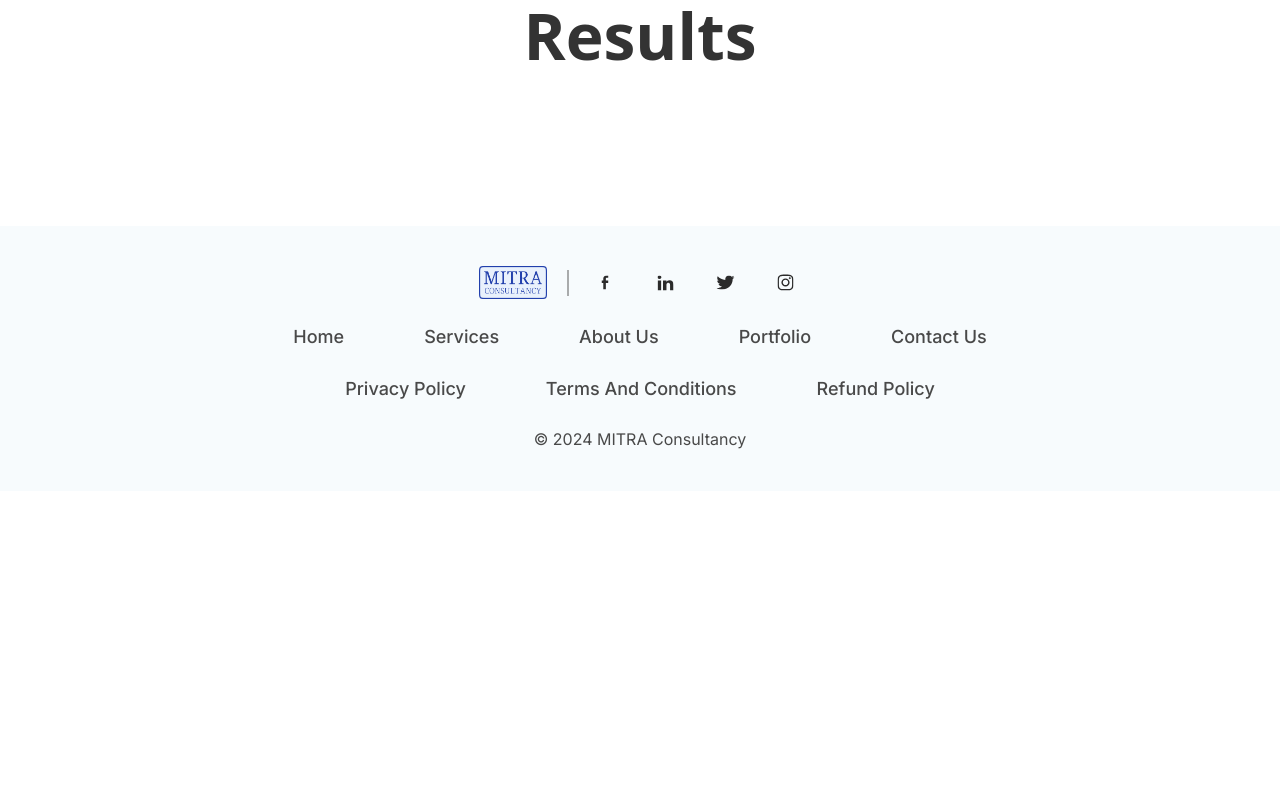
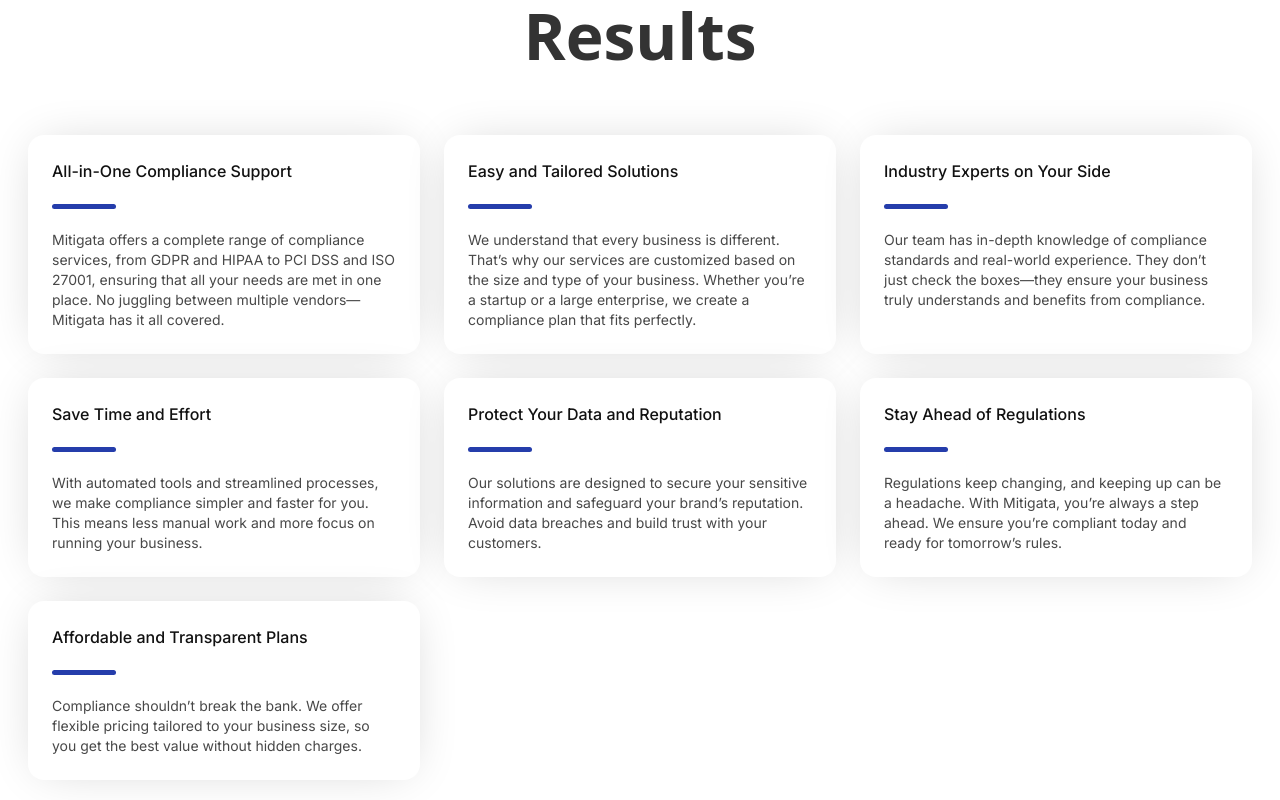
Before and after one commit to neon-lab-dev/MITR-Consultancy-Client, a Next.js app: page /cybersecurity-compliance in a window 1280 px wide. Shown: the part 2920-3720 px from the top of the page. Before the commit the page ends 3411 px from the top, so only its background shows below. Built offline with nearby package versions, Linux system fonts and the light colour scheme.

Commit message:
Completed trust and result section

```diff
--- /dev/null
+++ b/src/Components/CybersecurityCompliance/TrustAndResults/TrustAndResultCard.tsx
@@ -0,0 +1,23 @@
+// FeatureCard.tsx
+type TTrustAndResultCardProps = {
+  title: string;
+  description: string;
+};
+
+const TrustAndResultCard = ({
+  title,
+  description,
+}: TTrustAndResultCardProps) => {
+  return (
+    <div
+      style={{ boxShadow: "0px 0px 50px -13px rgba(0, 0, 0, 0.20)" }}
+      className="p-6 bg-white rounded-2xl font-Inter flex flex-col gap-[21px]"
+    >
+      <h3 className="font-medium text-base text-neutral-145">{title}</h3>
+      <div className="w-16 h-[5px] rounded-[30px] bg-secondary-20" />
+      <p className="text-sm font-Inter text-neutral-55">{description}</p>
+    </div>
+  );
+};
+
+export default TrustAndResultCard;
--- a/src/Components/CybersecurityCompliance/TrustAndResults/TrustAndResults.tsx
+++ b/src/Components/CybersecurityCompliance/TrustAndResults/TrustAndResults.tsx
@@ -1,7 +1,47 @@
 import Container from "@/Components/Shared/Container/Container";
 import React from "react";
+import TrustAndResultCard from "./TrustAndResultCard";
 
 const TrustAndResults = () => {
+  // featuresData.ts
+  const featuresData = [
+    {
+      title: "All-in-One Compliance Support",
+      description:
+        "Mitigata offers a complete range of compliance services, from GDPR and HIPAA to PCI DSS and ISO 27001, ensuring that all your needs are met in one place. No juggling between multiple vendors—Mitigata has it all covered.",
+    },
+    {
+      title: "Easy and Tailored Solutions",
+      description:
+        "We understand that every business is different. That’s why our services are customized based on the size and type of your business. Whether you’re a startup or a large enterprise, we create a compliance plan that fits perfectly.",
+    },
+    {
+      title: "Industry Experts on Your Side",
+      description:
+        "Our team has in-depth knowledge of compliance standards and real-world experience. They don’t just check the boxes—they ensure your business truly understands and benefits from compliance.",
+    },
+    {
+      title: "Save Time and Effort",
+      description:
+        "With automated tools and streamlined processes, we make compliance simpler and faster for you. This means less manual work and more focus on running your business.",
+    },
+    {
+      title: "Protect Your Data and Reputation",
+      description:
+        "Our solutions are designed to secure your sensitive information and safeguard your brand’s reputation. Avoid data breaches and build trust with your customers.",
+    },
+    {
+      title: "Stay Ahead of Regulations",
+      description:
+        "Regulations keep changing, and keeping up can be a headache. With Mitigata, you’re always a step ahead. We ensure you’re compliant today and ready for tomorrow’s rules.",
+    },
+    {
+      title: "Affordable and Transparent Plans",
+      description:
+        "Compliance shouldn’t break the bank. We offer flexible pricing tailored to your business size, so you get the best value without hidden charges.",
+    },
+  ];
+
   return (
     <div className="py-[100px">
       <Container>
@@ -9,8 +49,19 @@ const TrustAndResults = () => {
           <h1
             className={`font-bold text-neutral-10 text-lg md:text-2xl xl:text-[64px] leading-6 md:leading-[78px] capitalize text-center z-10 max-w-[983px] mx-auto`}
           >
-            <span className="text-secondary-20">Mitra Consultancy</span> Compliance: Built for Trust & Results
+            <span className="text-secondary-20">Mitra Consultancy</span>{" "}
+            Compliance: Built for Trust & Results
           </h1>
+
+          <section className="grid grid-cols-1 md:grid-cols-2 lg:grid-cols-3 gap-6 mt-[60px]">
+            {featuresData.map((item, index) => (
+              <TrustAndResultCard
+                key={index}
+                title={item.title}
+                description={item.description}
+              />
+            ))}
+          </section>
         </div>
       </Container>
     </div>
--- a/tailwind.config.ts
+++ b/tailwind.config.ts
@@ -56,6 +56,7 @@ export default {
           130 : "#F5F5F5",
           135 : "#fafbfd",
           140 : "#F4F4F4",
+          145 : "#111",
         },
       },
       fontFamily: {
```
